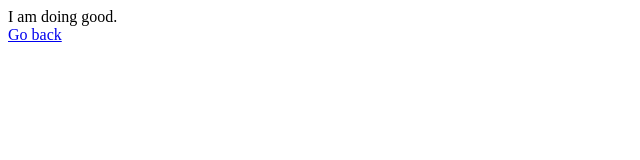
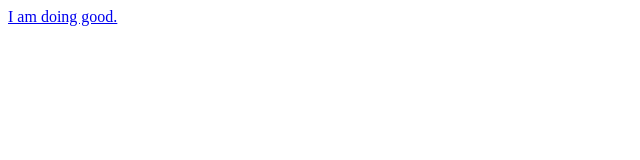
Before and after one commit to treyto999/WebDesignTH, a plain HTML site: page How-are-you/index.html in a window 1280 px wide. Shown: the whole page, without its empty margins (0-640 px from the left). Drawn offline with Linux system fonts and the light colour scheme.

Commit message:
Update index.html

```diff
--- a/How-are-you/index.html
+++ b/How-are-you/index.html
@@ -8,11 +8,8 @@
   </head>
 
   <body>
-    <div>
+    <a href="..">
       I am doing good.
-    </div>
-    <a href="..">
-      Go back
     </a>
   </body>
 </html>
```
